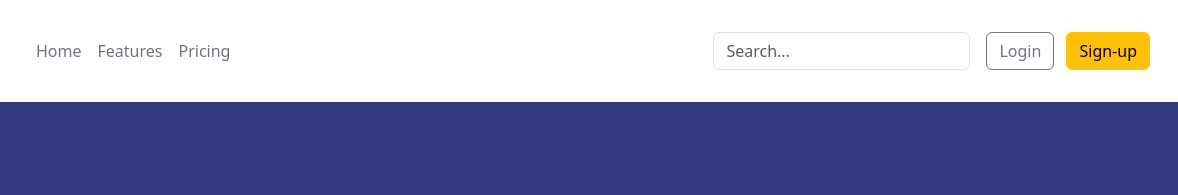
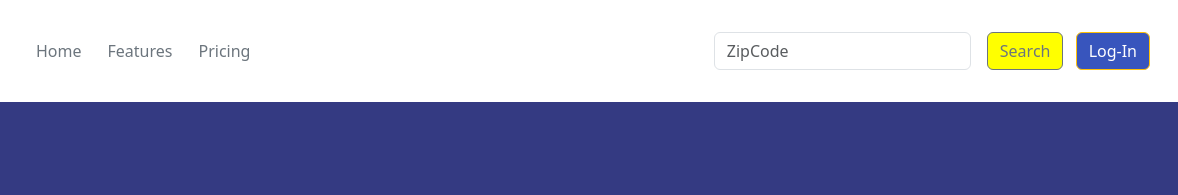
Before and after one commit to pennington-lydenberg/pizza-project, a plain HTML site: page index.html in a window 1280 px wide. Shown: the top 195 px of the page, 102-1280 px from the left. Drawn offline with nearby package versions, Linux system fonts and the light colour scheme.

Commit message:
day1 complete

```diff
--- a/css/style.css
+++ b/css/style.css
@@ -1,4 +1,4 @@
-@import url("https://cdn.jsdelivr.net/npm/bootstrap@5.3.2/dist/css/bootstrap.min.css") layer(framework) ;
+@import url("https://cdn.jsdelivr.net/npm/bootstrap@5.3.2/dist/css/bootstrap.min.css") layer(framework);
 
 .page-wrapper{
     display: flex;
@@ -50,3 +50,20 @@ h1 {
 
     flex: 1 0 0;
 }
+
+.btn-outline-secondary{
+    background-color: #ffff00;
+}
+
+.btn-warning{
+    background-color: #3855BD;
+    color: #ffffff;
+}
+
+.pizzaLinks{
+    gap: 10px;
+}
+
+.pizzaLinks a{
+    color: #ffffff;
+}
--- a/index.html
+++ b/index.html
@@ -17,19 +17,19 @@
                     </a>
                 </div>
 
-                <ul class="nav col-12 col-lg-auto me-lg-auto mb-2 justify-content-center mb-md-0">
+                <ul class="nav col-12 col-lg-auto me-lg-auto mb-2 justify-content-center mb-md-0 pizzaLinks">
                     <li><a href="#" class="nav-link px-2 text-secondary">Home</a></li>
                     <li><a href="#" class="nav-link px-2 text-secondary">Features</a></li>
                     <li><a href="#" class="nav-link px-2 text-secondary">Pricing</a></li>
                 </ul>
 
                 <form class="col-12 col-lg-auto mb-3 mb-lg-0 me-lg-3" role="search">
-                    <input type="search" class="form-control form-control-dark" placeholder="Search..." aria-label="Search">
+                    <input type="search" class="form-control form-control-dark" placeholder="ZipCode" aria-label="Search" id="#search">
                 </form>
 
                 <div class="text-end">
-                    <button type="button" class="btn btn-outline-secondary me-2">Login</button>
-                    <button type="button" class="btn btn-warning">Sign-up</button>
+                    <button type="button" id="search" class="btn btn-outline-secondary me-2">Search</button>
+                    <button type="button" class="btn btn-warning">Log-In</button>
                 </div>
             </div>
         </div>
```
